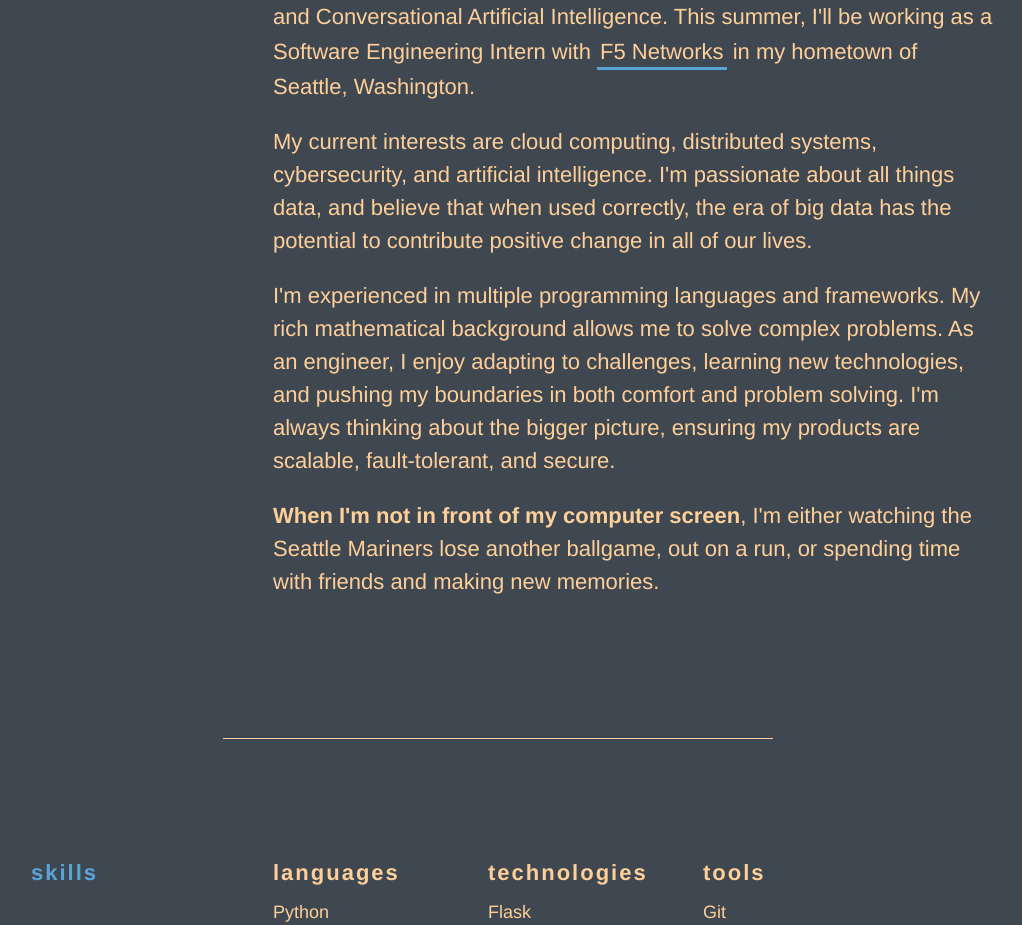
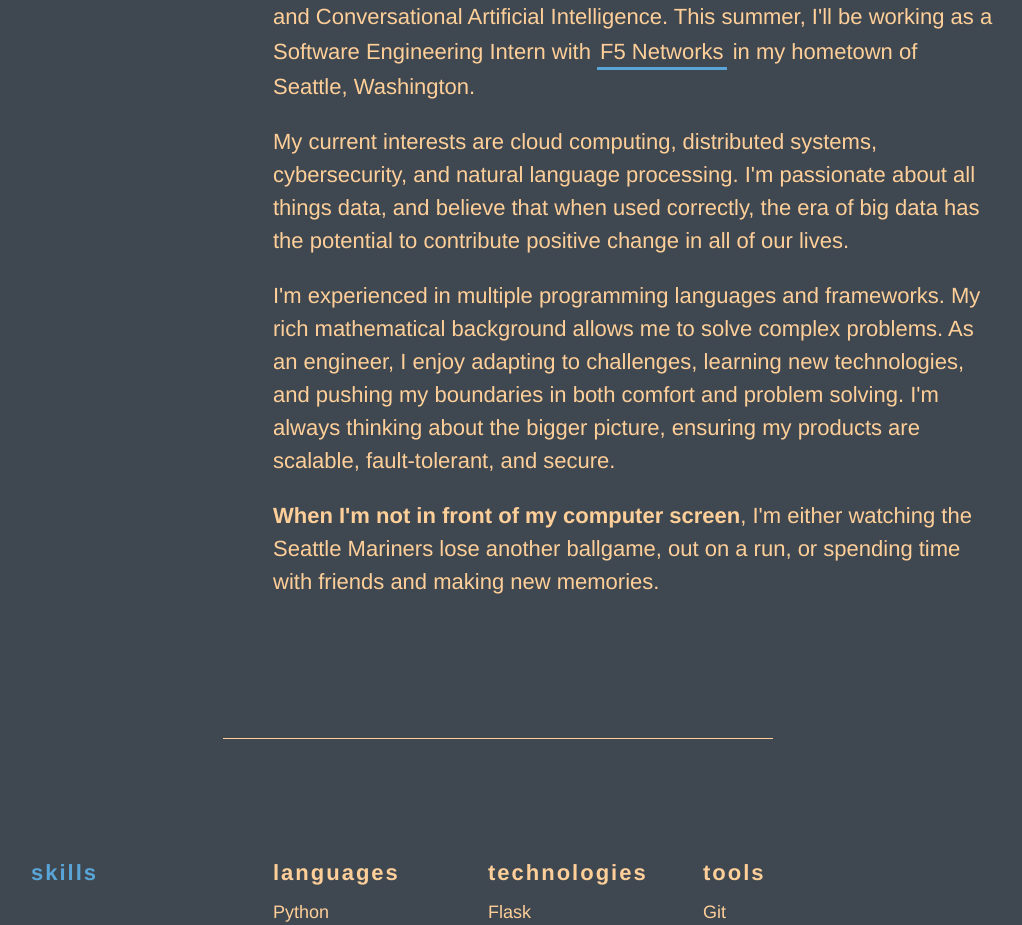
Before and after one commit to mahirumich/mahirumich.github.io, a plain HTML site: page index.html in a window 1280 px wide. Shown: the part 1140-2065 px from the top of the page, without its empty margins (142-1164 px from the left). Drawn offline with Linux system fonts and the light colour scheme.

Commit message:
added NLP as interest, removed AI

```diff
--- a/index.html
+++ b/index.html
@@ -47,7 +47,7 @@
 
             <p>
               My current interests are cloud computing, distributed systems,
-              cybersecurity, and artificial intelligence. I'm passionate about
+              cybersecurity, and natural language processing. I'm passionate about
               all things data, and believe that when used correctly, the era of big data has the
               potential to contribute positive change in all of our lives.
             </p>
```
